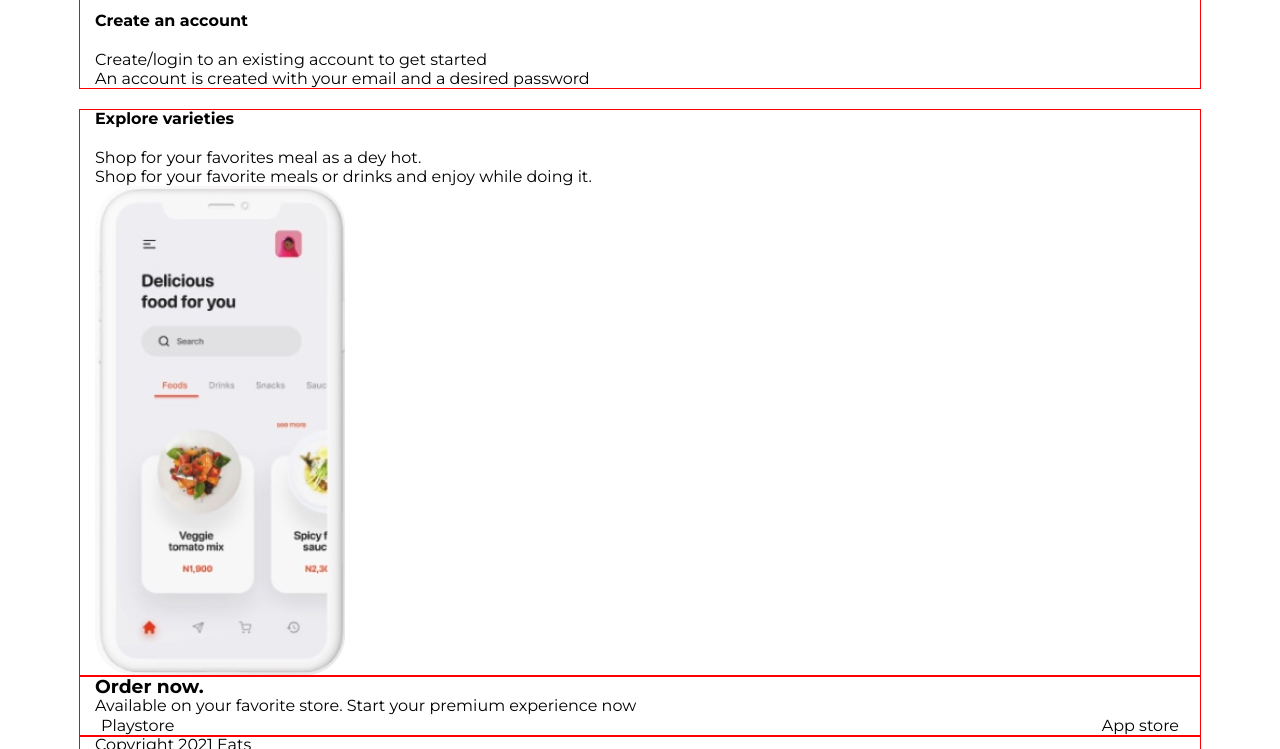
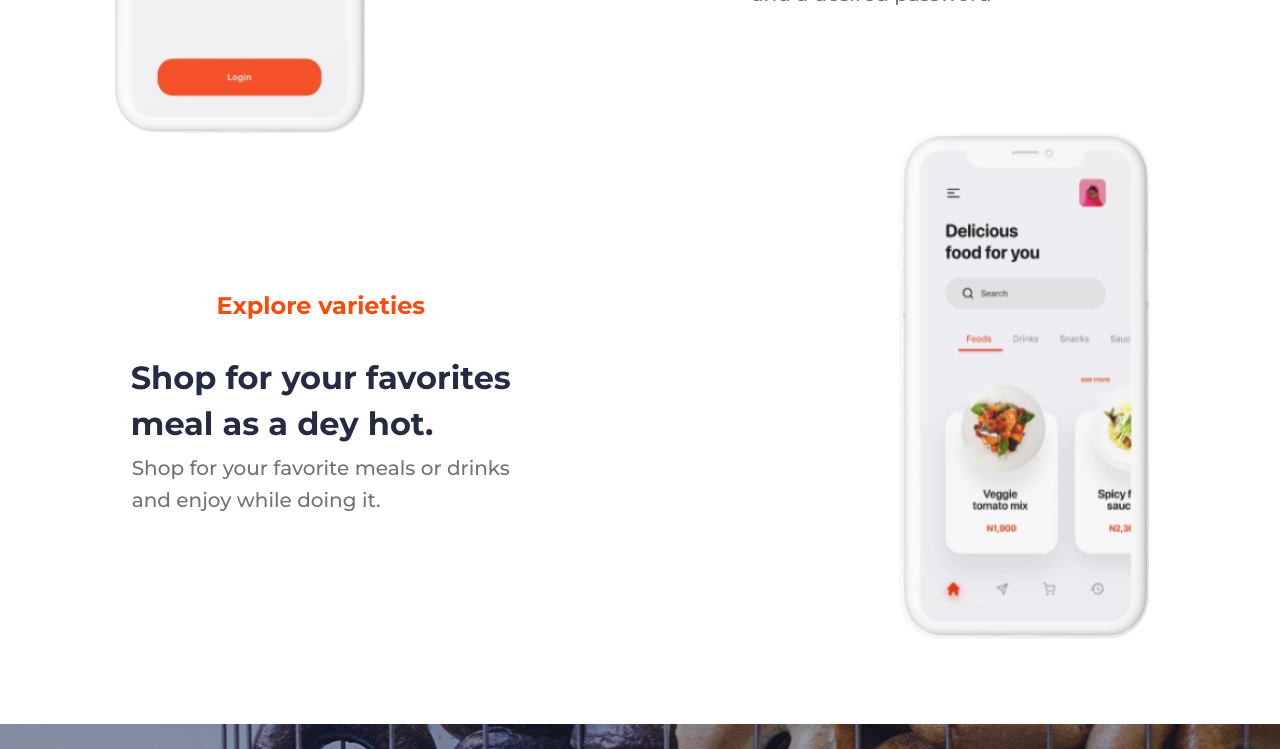
Before and after one commit to Wowa3366-stack/Eats, a plain HTML site: page index.html in a window 1280 px wide. Shown: the part 1570-2319 px from the top of the page. Drawn offline with nearby package versions, Linux system fonts and the light colour scheme.

Commit message:
Доробив Eats

```diff
--- a/index.html
+++ b/index.html
@@ -44,61 +44,65 @@
         <p class="app_label">Restaurant app</p>
         <h2 class="hero_title">Why stay hungry when you can order form Eats</h2>
         <p class="hero_subtitle">Order in exchange for hunger!</p>
+        <div class="hero_buttons_wrapper">
           <button class="hero_button_delivery">Delivery</button>
           <button class="hero_button_menu">Menu</button>
         </div>
+      </div>
     </section>
-
-    <section class="works">
+    <section class="step">
       <div class="container">
-        <h3>How the app works</h3>
-        <div class="div_works">
+        <h3 class="step_title">How the app works</h3>
+        <div class="step_wrapper">
           <img src="images/login.jpg" alt="Login screen" />
-          <div class="div_works_text">
-            <h4 class="works_title">Create an account</h4>
-            <p class="works_text">
-              Create/login to an existing account to get started
+          <div class="step_wrapper_div">
+            <h4 class="step_subtitle">Create an account</h4>
+            <p class="step_text">
+              Create/login to an existing<br />
+              account to get started
             </p>
-            <p class="works_text">
-              An account is created with your email and a desired password
+            <p class="step_subtext">
+              An account is created with your email<br />
+              and a desired password
             </p>
           </div>
         </div>
-      </div>
-    </section>
-
-    <section class="step">
-      <div class="container">
-        <div class="div_step">
-          <h4 class="step_title">Explore varieties</h4>
-          <p class="step_text">Shop for your favorites meal as a dey hot.</p>
+        <div class="step_wrapper">
+          <div class="step_wrapper_div">
+            <h4 class="step_subtitle">Explore varieties</h4>
             <p class="step_text">
-            Shop for your favorite meals or drinks and enjoy while doing it.
+              Shop for your favorites<br />
+              meal as a dey hot.
+            </p>
+            <p class="step_subtext">
+              Shop for your favorite meals or drinks<br />
+              and enjoy while doing it.
             </p>
           </div>
           <img src="images/shop.jpg" alt="Shop screen" />
         </div>
+      </div>
     </section>
-
     <section class="order">
       <div class="container">
         <h3 class="order_title">Order now.</h3>
         <p class="order_text">
           Available on your favorite store. Start your premium experience now
         </p>
-        <div class="div_order_buttons">
+        <div class="order_buttons_wrapper">
           <button class="order_playstore">Playstore</button>
           <button class="order_appstore">App store</button>
         </div>
       </div>
     </section>
-
     <footer class="footer">
       <div class="container">
-        <p class="copy_footer">Copyright 2021 Eats</p>
+        <div class="footer_div">
         <a href="./index.html">
           <img src="./images/Eats_logo.jpg" alt="logo" />
         </a>
+        <p class="copy_footer">Copywright 2020 Bella Onojie.com</p>
+      </div>
       </div>
     </footer>
   </body>
--- a/styles.css
+++ b/styles.css
@@ -15,17 +15,15 @@ body {
 }
 .header {
   padding-top: 64px;
-  padding-bottom: 64px;
 }
 .container {
-  width: 1120px;
+  width: 1150px;
   padding: 0 15px;
   margin: 0 auto;
   /* padding-left: 15px;
     padding-right: 15px;
     margin-left: auto;
     margin-right: auto; */
-  outline: 1px solid red;
 }
 .header_nav {
   display: flex;
@@ -61,52 +59,54 @@ body {
 .header_item:hover {
   color: var(--alert-text-color);
 }
-.hero{
-padding-top: 80px;
-padding-bottom: 455px;
+.hero {
+  padding-top: 286px;
+  padding-bottom: 285px;
   background-image: url("./images/hero_logo.jpg");
   background-repeat: no-repeat;
   background-position: center;
-background-size: cover;
 }
-.app_label{
+.app_label {
   font-family: var(--font-family);
   font-weight: 700;
   font-size: 24px;
   line-height: 150%;
   letter-spacing: 0em;
+
   text-align: center;
   color: #f6f6f6;
 }
-.hero_title{
+.hero_title {
   font-family: var(--second-family);
   font-weight: 700;
   font-size: 58px;
   line-height: 138%;
   letter-spacing: 0em;
+  margin-bottom: 10px;
   text-align: center;
   color: #fff;
 }
-.hero_subtitle{
+.hero_subtitle {
   font-family: var(--font-family);
   font-weight: 500;
   font-size: 24px;
   line-height: 158%;
   letter-spacing: 0.01em;
+  margin-bottom: 78px;
   text-align: center;
   color: #f6f6f6;
 }
-.div_order_buttons{
+.hero_buttons_wrapper {
   display: flex;
-justify-content: space-between;
+  justify-content: center;
+  gap: 67px;
 }
-.hero_button_delivery{
+.hero_button_delivery {
   font-family: var(--font-family);
   font-weight: 700;
   font-size: 24px;
   line-height: 150%;
   letter-spacing: 0em;
-gap: 61px;
   border-radius: 30px;
   padding: 16px 0px;
   width: 236px;
@@ -114,7 +114,7 @@ height: 68px;
   background-color: var(--alert-text-color);
   color: #fff;
 }
-.hero_button_menu{
+.hero_button_menu {
   font-family: var(--font-family);
   font-weight: 700;
   font-size: 24px;
@@ -127,11 +127,143 @@ width: 236px;
   height: 68px;
   color: #fff;
 }
-.hero_button_delivery:hover{
+.hero_button_delivery:hover {
   background-color: #b9390a;
   color: #c2bebe;
 }
-.hero_button_menu:hover{
+.hero_button_menu:hover {
   color: #c2bebe;
   border: 1px solid #c2bebe;
 }
+.step_title {
+  font-family: var(--second-family);
+  font-weight: 600;
+  font-size: 44px;
+  line-height: 82%;
+  letter-spacing: 0em;
+  padding-bottom: 70px;
+  text-align: center;
+  color: #000;
+}
+.step_wrapper_div {
+  display: flex;
+  flex-direction: column;
+  align-items: center;
+}
+.step_wrapper {
+  display: flex;
+  flex-direction: row;
+  align-items: center;
+  justify-content: space-around;
+  gap: 287px;
+}
+.step_wrapper img {
+  border-radius: 40px;
+  width: 250px;
+  height: 506px;
+}
+.step_subtitle {
+  font-family: var(--font-family);
+  font-weight: 700;
+  font-size: 24px;
+  line-height: 150%;
+  color: #fa4a0c;
+}
+
+.step_text {
+  font-family: var(--font-family);
+  font-weight: 700;
+  font-size: 32px;
+  line-height: 142%;
+  margin-bottom: 7px;
+  color: #252b42;
+}
+
+.step_subtext {
+  font-family: var(--font-family);
+  font-weight: 500;
+  font-size: 20px;
+  line-height: 158%;
+  color: #737373;
+}
+.order {
+  background-image: url("./images/Order_logo.jpg");
+  background-repeat: no-repeat;
+  background-position: center;
+  padding-top: 208px;
+  padding-bottom: 243px;
+}
+.order_title {
+  font-family: var(--font-family);
+  font-weight: 700;
+  font-size: 40px;
+  line-height: 142%;
+  letter-spacing: 0.01em;
+  margin-bottom: 10px;
+  text-align: center;
+  color: #fff;
+}
+.order_text {
+  font-family: var(--font-family);
+  font-weight: 500;
+  font-size: 24px;
+  line-height: 158%;
+  letter-spacing: 0.01em;
+  margin-bottom: 59px;
+  text-align: center;
+  color: #fff;
+}
+.order_buttons_wrapper {
+  display: flex;
+  justify-content: center;
+  gap: 16px;
+}
+.order_playstore {
+  font-family: var(--font-family);
+  font-weight: 700;
+  font-size: 16px;
+  line-height: 175%;
+  letter-spacing: 0.01em;
+  border-radius: 10px;
+  padding: 18px 31px;
+  width: 142px;
+  height: 64px;
+  background-color: #fa4a0c;
+  color: #fff;
+}
+.order_appstore {
+  font-family: var(--font-family);
+  font-weight: 700;
+  font-size: 16px;
+  line-height: 175%;
+  letter-spacing: 0.01em;
+  border: 1px solid #fff;
+  border-radius: 10px;
+  padding: 16px 45px;
+  color: #fff;
+}
+.order_playstore:hover {
+  background-color: #b9390a;
+  color: #c2bebe;
+}
+.order_appstore:hover {
+  color: #c2bebe;
+  border: 1px solid #c2bebe;
+}
+.footer {
+  padding-bottom: 24px;
+}
+.footer_div {
+  display: flex;
+  justify-content: space-between;
+  align-items: center;
+}
+.copy_footer {
+  font-family: var(--third-family);
+  font-weight: 700;
+  font-size: 12px;
+  line-height: 150%;
+  letter-spacing: 0.01em;
+  text-align: right;
+  color: #5c5c5c;
+}
```
Also changed, not shown: images/Order_logo.jpg (added). Lines whose indentation alone changed are shown as unchanged.
